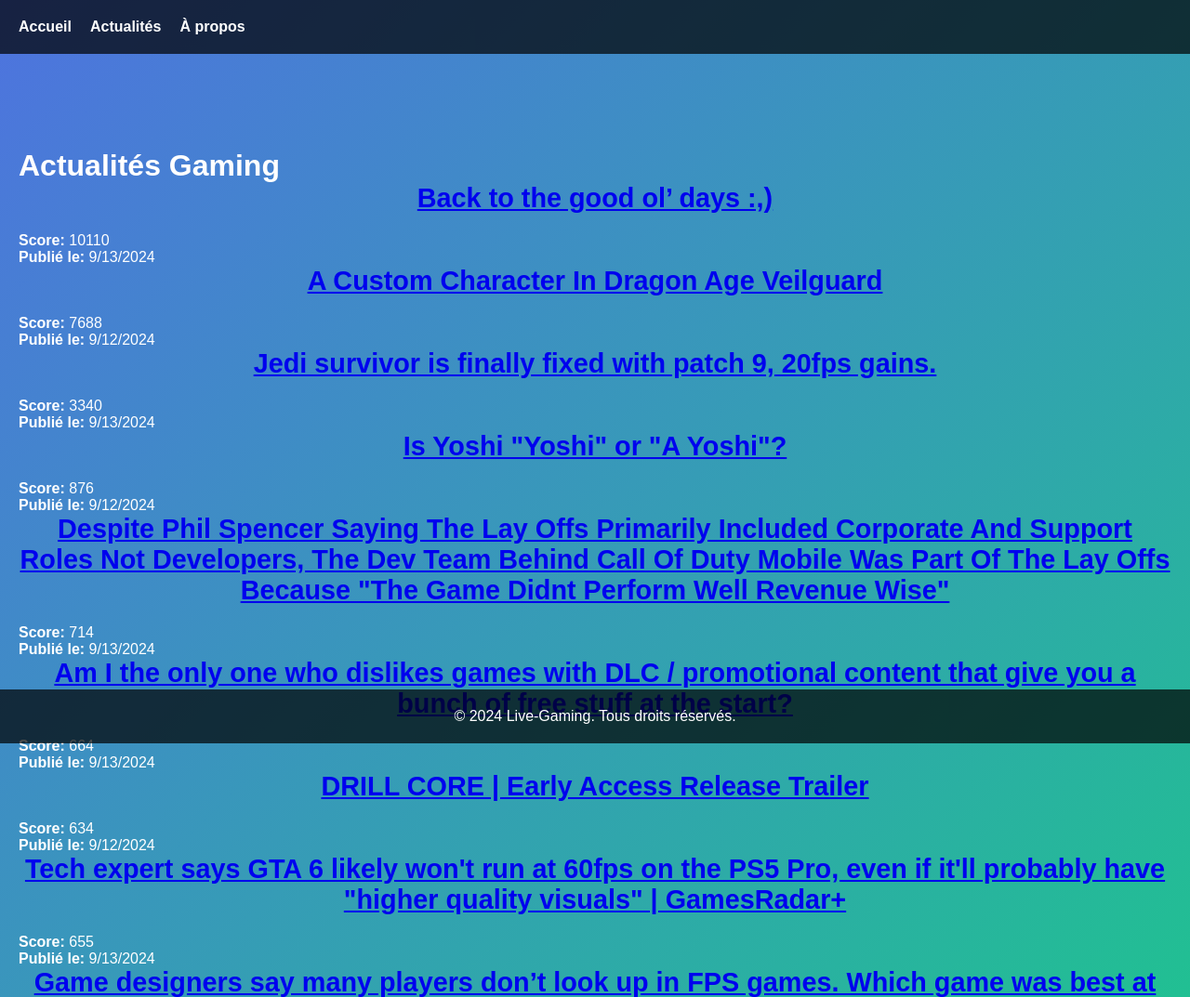
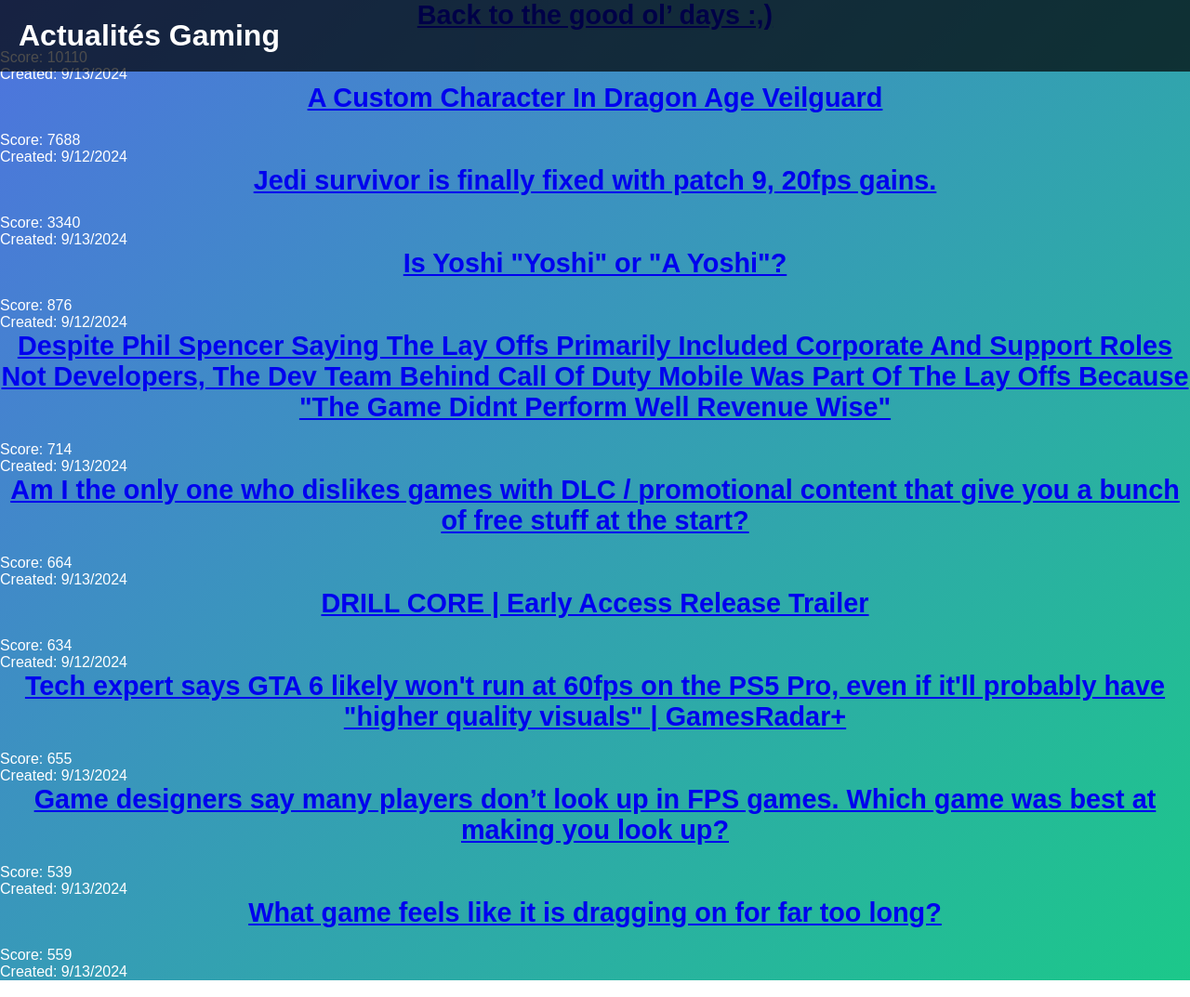
Before and after one commit to Anonym026/Actu-Live, a plain HTML site: page index.html in a window 1280 px wide. Shown: the top 1073 px of the page at 93% size. Drawn offline with Linux system fonts and the light colour scheme.

Commit message:
Correction du affichage des actualités gaming

```diff
--- a/index.html
+++ b/index.html
@@ -1,32 +1,20 @@
 <!DOCTYPE html>
-<html lang="fr">
+<html lang="en">
 <head>
     <meta charset="UTF-8">
     <meta name="viewport" content="width=device-width, initial-scale=1.0">
-    <title>Live-Gaming</title>
+    <title>Actualités Gaming</title>
     <link rel="stylesheet" href="styles.css">
-    <script src="script.js" defer></script>
 </head>
 <body>
     <header>
-        <nav>
-            <ul>
-                <li><a href="index.html">Accueil</a></li>
-                <li><a href="news.html">Actualités</a></li>
-                <li><a href="about.html">À propos</a></li>
-            </ul>
-        </nav>
+        <h1>Actualités Gaming</h1>
     </header>
     <main>
-        <section id="news-section">
-            <h1>Actualités Gaming</h1>
-            <div id="news-container">
-                <!-- Les articles seront chargés ici -->
-            </div>
-        </section>
+        <div id="news-container">
+            <!-- Actualités seront chargées ici -->
+        </div>
     </main>
-    <footer>
-        <p>&copy; 2024 Live-Gaming. Tous droits réservés.</p>
-    </footer>
+    <script src="script.js"></script>
 </body>
 </html>
--- a/script.js
+++ b/script.js
@@ -1,15 +1,20 @@
-document.addEventListener('DOMContentLoaded', () => {
+document.addEventListener("DOMContentLoaded", function() {
     fetch('actualites.json')
         .then(response => response.json())
         .then(data => {
             const newsContainer = document.getElementById('news-container');
-            newsContainer.innerHTML = data.map(article => `
-                <article>
+            newsContainer.innerHTML = ''; // Clear existing content
+
+            data.forEach(article => {
+                const articleElement = document.createElement('div');
+                articleElement.classList.add('news-article');
+                articleElement.innerHTML = `
                     <h2><a href="${article.url}" target="_blank">${article.title}</a></h2>
-                    <p><strong>Score:</strong> ${article.score}</p>
-                    <p><strong>Publié le:</strong> ${new Date(article.created * 1000).toLocaleDateString()}</p>
-                </article>
-            `).join('');
+                    <p>Score: ${article.score}</p>
+                    <p>Created: ${new Date(article.created * 1000).toLocaleDateString()}</p>
+                `;
+                newsContainer.appendChild(articleElement);
+            });
         })
-        .catch(error => console.error('Erreur:', error));
+        .catch(error => console.error('Error fetching the news:', error));
 });
```
